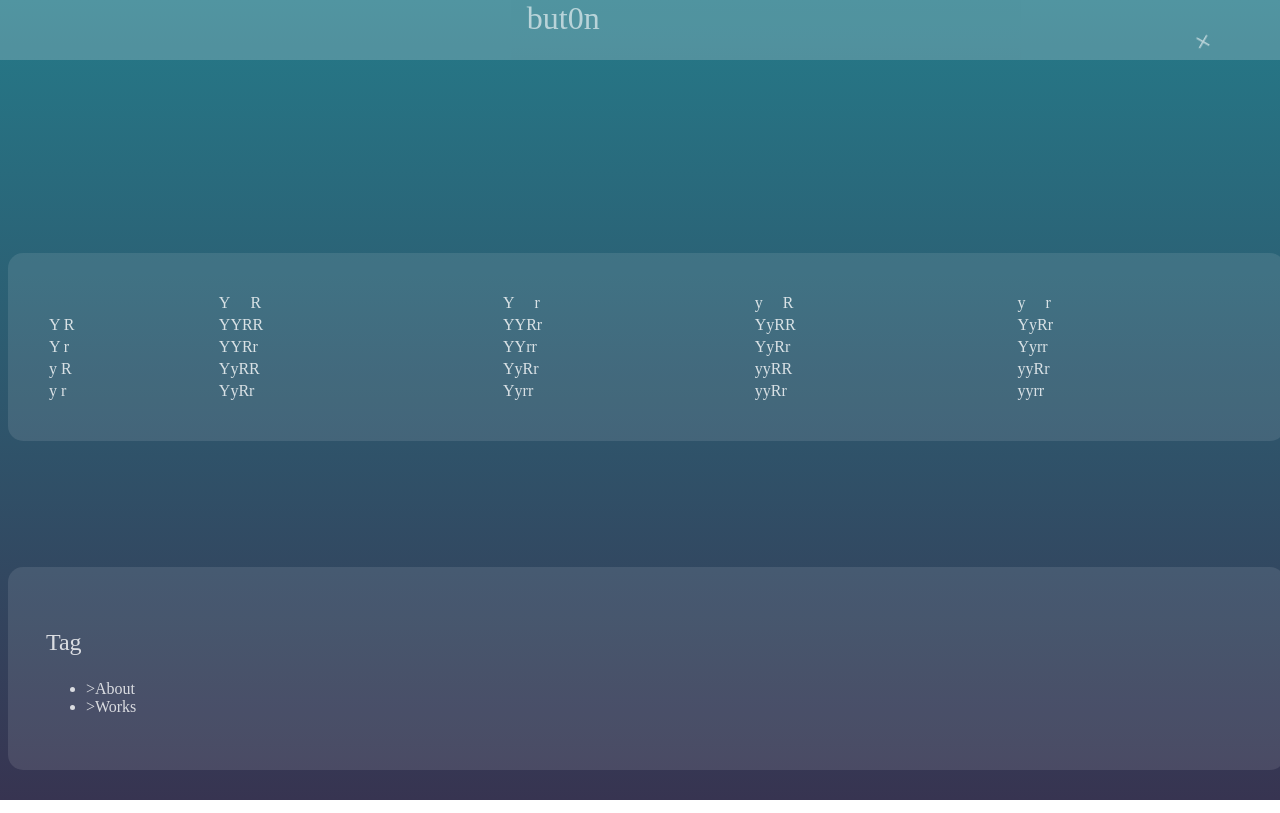
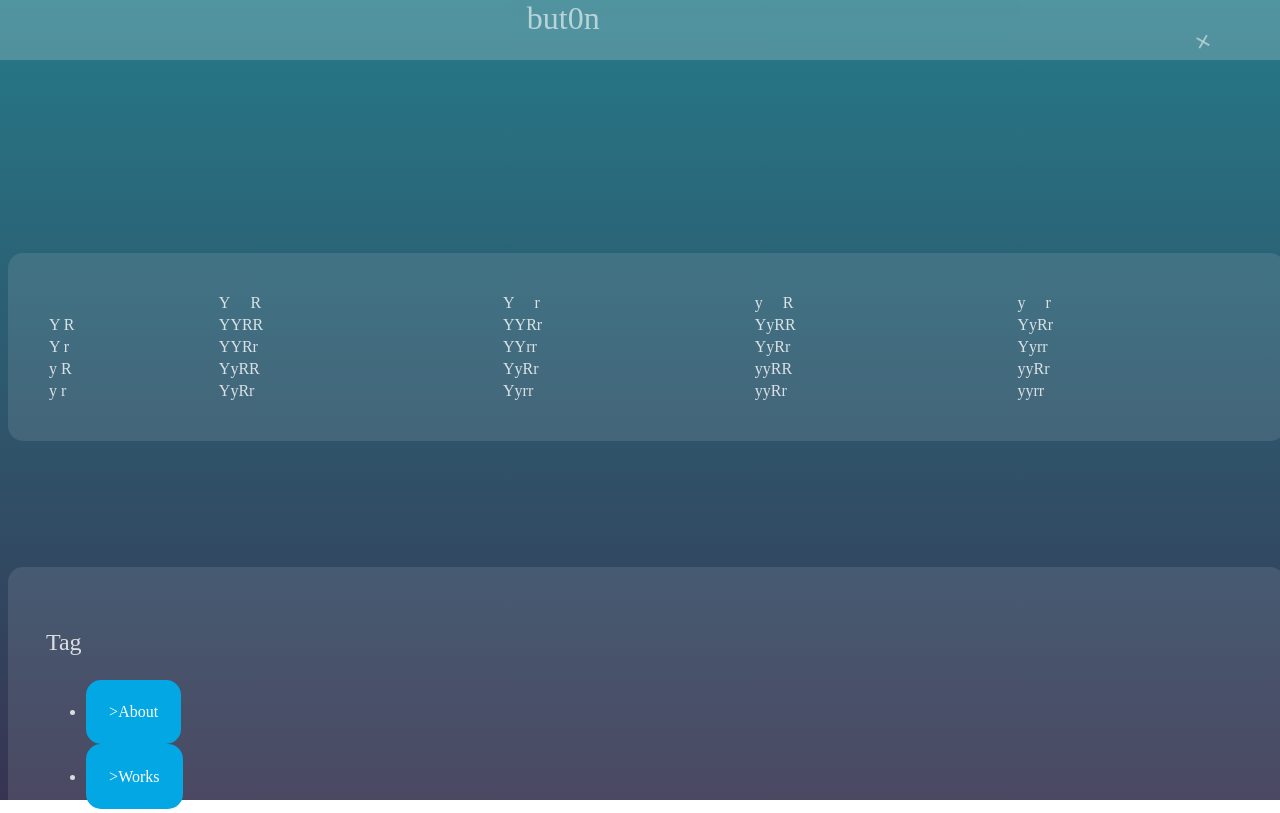
Before and after one commit to but0n/but0n.xyz, a plain HTML site: page index.html in a window 1280 px wide. Shown: the top 813 px of the page. Drawn offline with Linux system fonts and the light colour scheme; a web font is replaced by a local one.

Commit message:
Update index.html

```diff
--- a/index.html
+++ b/index.html
@@ -91,6 +91,17 @@
       .title{font-size:1.5em;}
 
      img{width:89%;}
+
+     button{
+          font-size:1em;
+          border-width:0;
+          border-radius:15px;
+          padding:2%;
+          background-color:#02a7e3;
+          color:rgba(255,255,255,1);
+          }
+
+
   </style>
  </head>
   <body>
@@ -137,14 +148,14 @@
        <div id="text">
           <p class="title">Tag</p>
           <ul>
-             <li><a href="#About">>About</a></li>
-             <li><a href="#Works">>Works</a></li>
+             <li><a href="#About"><button>>About</button></a></li>
+             <li><a href="#Works"><button>>Works</button></a></li>
           </ul>
        </div>
 
         <div id="text">
       <p>  Hi buddy, this is but0n's website.</p>
-<p>As you can see, there are a table about "Mendelian inheritance".</p>
+<p>As you can see, there is a table about "Mendelian inheritance".</p>
         </div>
 
           <a name="About">
@@ -165,7 +176,7 @@
              <p><center><img src="http://imglf0.ph.126.net/8eVV_FxFkyal8dwZiY0YEg==/1339820889243138177.jpg" /></center></p>
              <p><center><img src="http://imglf0.ph.126.net/NBz1Lcemxcapoaec-h9M6Q==/6619143562095515133.jpg" /></center></p>
 
-         <p><a href="http://but0n.me">Tap here to see more</a></p>
+         <p><center><a href="http://but0n.me"><button>more</button></a></center></p>
          </div>
        </a>
              <div id="text">
```
